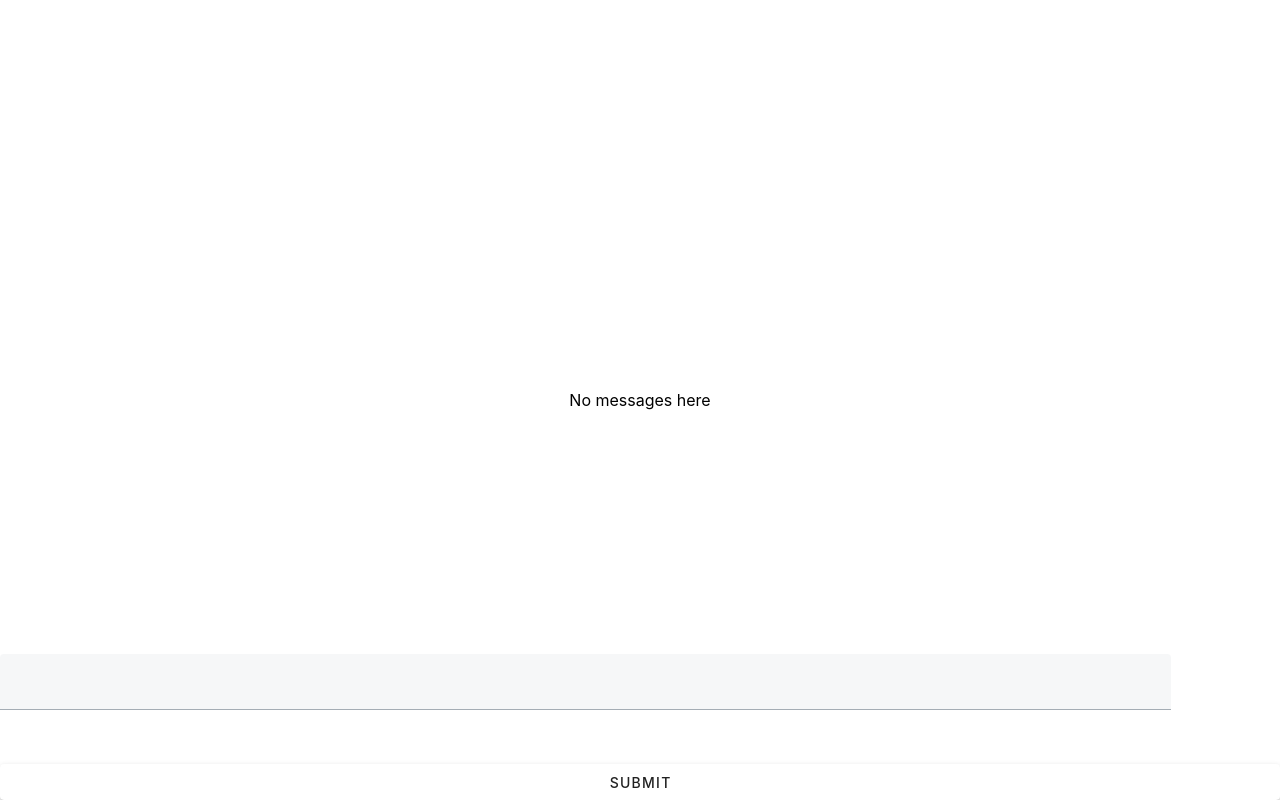
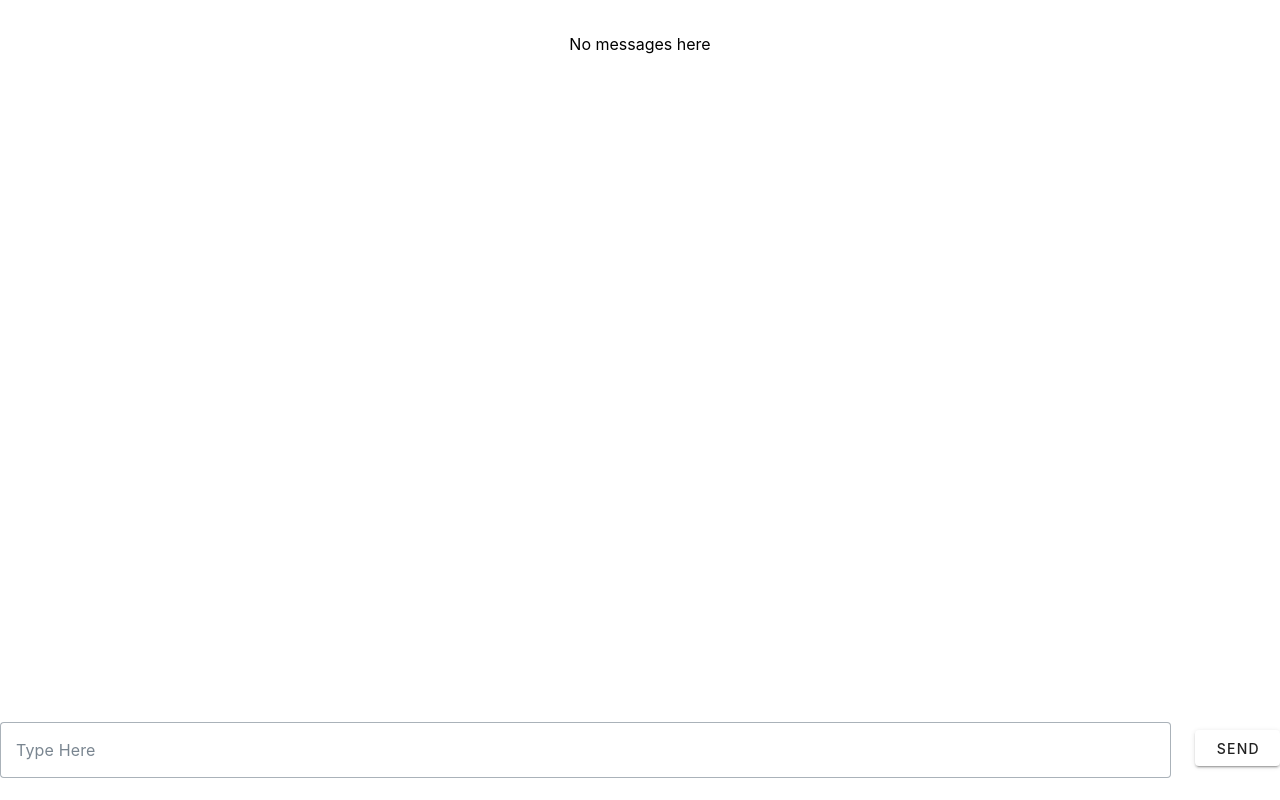
Before and after one commit to kengeene/chat_vue_app, a Vue app: page / in a window 1280 px wide. Built offline with nearby package versions, Linux system fonts and the light colour scheme.

Commit message:
style: fix component styling on homepage

```diff
--- a/src/components/MessageBox.vue
+++ b/src/components/MessageBox.vue
@@ -5,12 +5,14 @@
             <v-row>
                 <v-col cols="11">
                     <v-text-field
-        v-model="message"
-        :rules="rules"
+                     label="Type Here"
+                     variant="outlined"
+                     v-model="message"
+                     :rules="rules"
       ></v-text-field>
                 </v-col>
                 <v-col>
-                    <v-btn type="submit" block class="mt-2">Submit</v-btn>
+                    <v-btn type="submit" block class="mt-2">Send</v-btn>
                 </v-col>
             </v-row>
     </v-form>
--- a/src/style.css
+++ b/src/style.css
@@ -69,10 +69,12 @@ button:focus-visible {
 }
 
 #app {
-  max-width: 1280px;
   margin: 0 auto;
   padding: 2rem;
   text-align: center;
+  width: 100%;
+  height: 100%;
+  position: absolute;
 }
 
 @media (prefers-color-scheme: light) {
```
